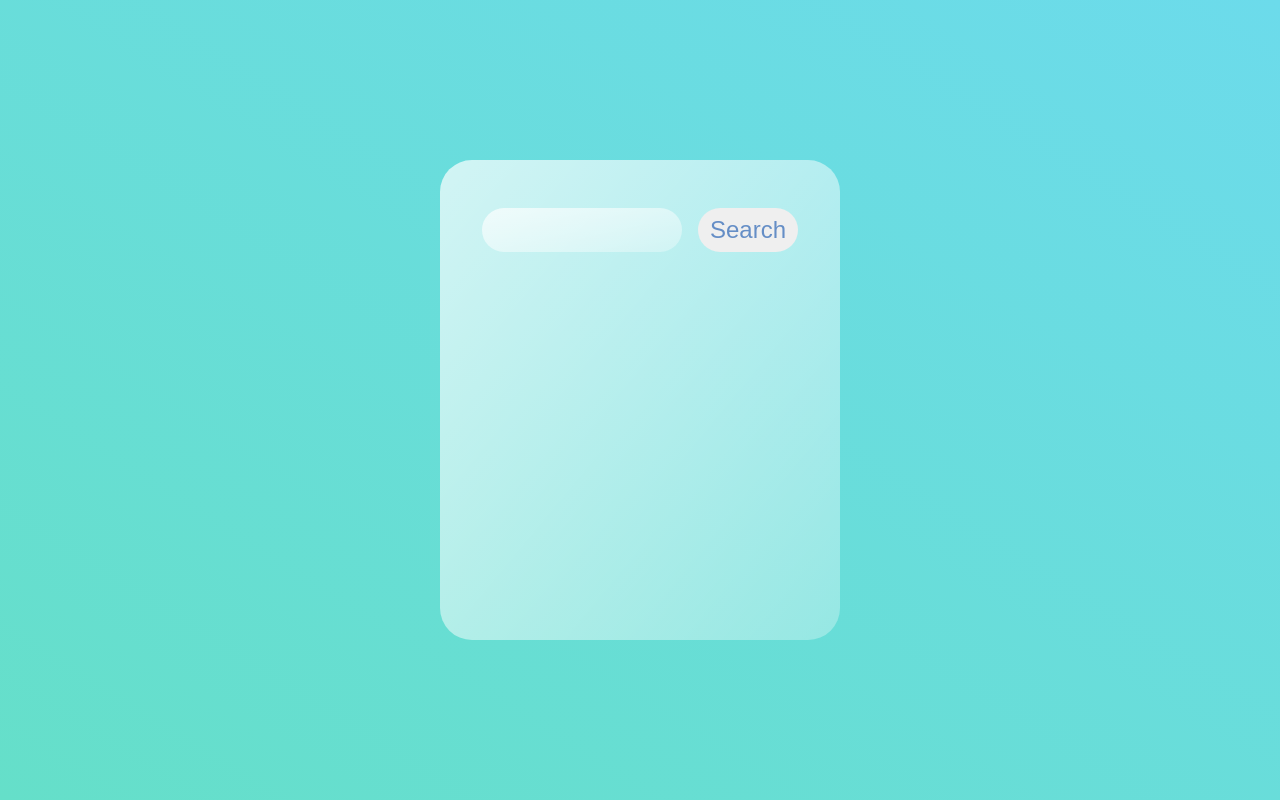
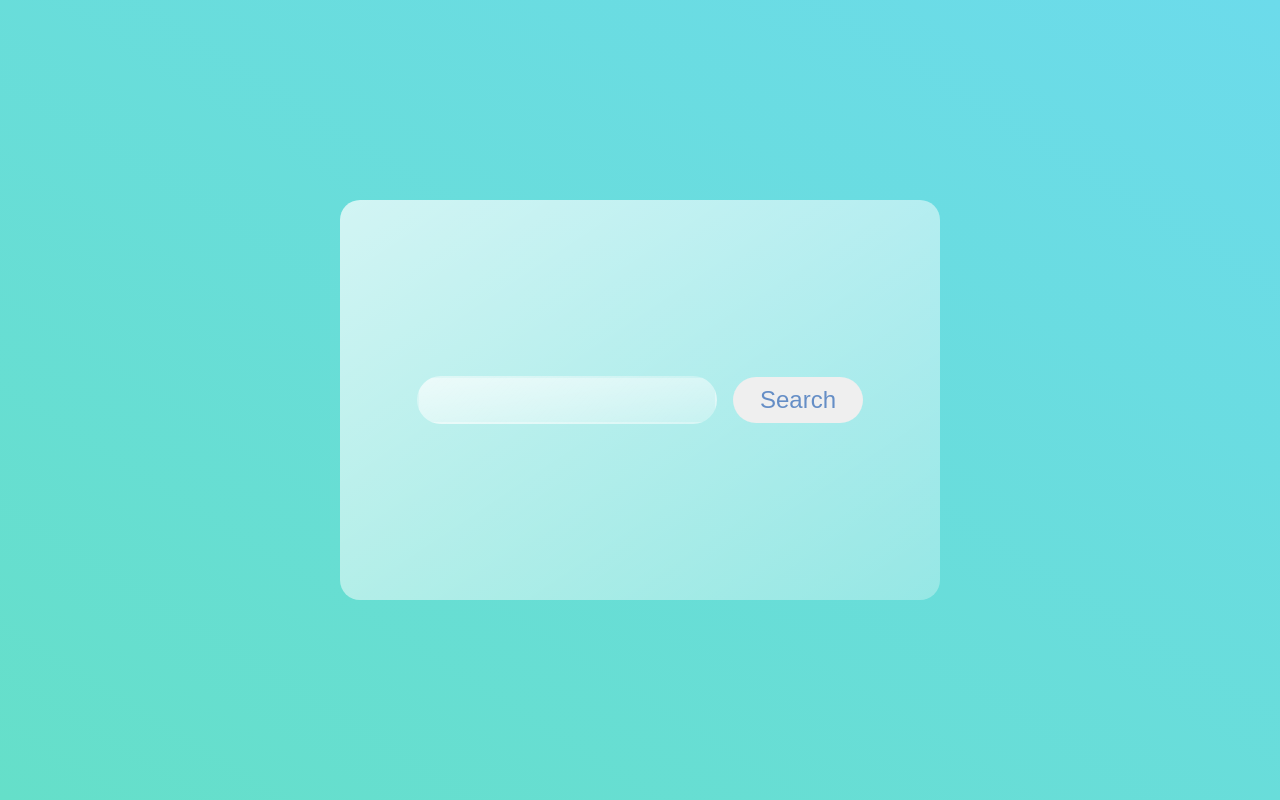
Before and after one commit to SerhiyDemchuk/weather-forecast, a React (Create React App) app: page / in a window 1280 px wide. Built offline with nearby package versions, Linux system fonts and the light colour scheme.

Commit message:
Стилизация

```diff
--- a/src/App.css
+++ b/src/App.css
@@ -7,13 +7,16 @@
 }
 
 .App {
-  background: white;
-  min-height: 60vh;
-  width: 50vh;
+  min-width: 600px;
   background: linear-gradient(
     to right bottom,
     rgba(255, 255, 255, 0.7),
     rgba(255, 255, 255, 0.3)
     );
-  border-radius: 2rem;
+    border-radius: 20px;
 }
+
+.App:hover {
+  box-shadow: rgba(0, 0, 0, 0.1) 0px 10px 50px;
+  transition: ease .7s all;
+}
--- a/src/components/ShowMain/ShowMain.js
+++ b/src/components/ShowMain/ShowMain.js
@@ -3,7 +3,7 @@ import s from './ShowMain.module.css';
 
 const ShowMain = ({main, convertTemp, ...props}) => {
     return (
-        <div style={props.hideEls}>
+        <div className={s.mainWrap} style={props.hideEls}>
             <div className={s.temp}>Temperature: {convertTemp(main, 'temp')}</div>
             <div className={s.feelsLike}>Feels like: {convertTemp(main, 'feels_like')}</div>
             <div className={s.tempMin}>Temp min: {convertTemp(main, 'temp_min')}</div>
--- a/src/components/ShowMain/ShowMain.module.css
+++ b/src/components/ShowMain/ShowMain.module.css
@@ -1,3 +1,12 @@
+.mainWrap {
+  padding: 0 85px;
+}
+
+
+.visibility {
+
+}
+
 .temp {
 
 }
--- a/src/components/WeatherDisplay/WeatherDisplay.js
+++ b/src/components/WeatherDisplay/WeatherDisplay.js
@@ -9,7 +9,7 @@ const WeatherDisplay = ({ sys, weather, ...props }) => {
         <div style={props.hideEls}>
             <div className={s.mainInfo}>
                 <h2 className={s.name}>{props.name} {sys.country}</h2>
-            <ShowIcon weather={weather} request={props.request} />
+                <ShowIcon weather={weather} request={props.request} />
             </div>
             <ShowMain hideEls={props.hideEls} convertTemp={props.convertTemp} main={props.main} />
             <div className={s.visibility}>Visibility: {props.visibility}</div>
--- a/src/components/WeatherDisplay/WeatherDisplay.module.css
+++ b/src/components/WeatherDisplay/WeatherDisplay.module.css
@@ -5,9 +5,11 @@ h2, p {
 }
 
 .typeInfo {
-  padding-top: 3rem;
+  height: 400px;
+  padding: 48px 0;
   display: flex;
   justify-content: center;
+  align-items: center;
 }
 
 .typeInfo input {
@@ -16,29 +18,48 @@ h2, p {
     rgba(255, 255, 255, 0.7),
     rgba(255, 255, 255, 0.3)
   );
-  border: none;
+  border: 2px solid transparent;
+  outline: none;
   width: 50%;
-  padding: 0.5rem 0rem 0.5rem 1rem;
-  border-radius: 2rem;
-  font-size: 24px;
+  padding: 8px 16px;
+  border-radius: 32px;
+  font-size: 1.5rem;
   color: #658ec6;
 }
 
+.typeInfo input:focus {
+  border: 2px solid #6ADCE2;
+}
+
+.typeInfo input:hover {
+  box-shadow: rgba(0, 0, 0, 0.1) 0px 10px 50px;
+  transition: ease .5s;
+}
+
 .typeInfo button {
-  margin-left: 1rem;
-  border-radius: 2rem;
-  width: 25%;
-  border: none;
+  outline: none;
+  cursor: pointer;
+  margin-left: 16px;
+  border-radius: 32px;
+  padding: 7px 25px;
+  border: 2px solid transparent;
   color: #658ec6;
   font-size: 24px;
+  transition: ease-in .4s all;
+}
+
+.typeInfo button:hover {
+  box-shadow: rgba(0, 0, 0, 0.116) 0px 10px 50px;
+  background: #6ed9df;
+  color: #fff;
 }
 
 .mainInfo {
   display: flex;
   flex-direction: column;
-  padding-left: 4rem;
+  padding-left: 85px;
 }
 
 .name {
-  padding: 1rem 0 1rem;
+  padding: 16px 0;
 }
--- a/src/components/WeatherDisplay/WeatherDisplayContainer.js
+++ b/src/components/WeatherDisplay/WeatherDisplayContainer.js
@@ -7,7 +7,6 @@ import s from './WeatherDisplay.module.css';
 const WeatherDisplayContainer = (props) => {
 
     let [inpVal, setInpVal] = useState();
-
     const getCity = (e) => {
         setInpVal(e.target.value);
     }
--- a/src/index.css
+++ b/src/index.css
@@ -6,7 +6,7 @@
 
 body {
   font-family: "Poppins", sans-serif;
-  min-height: 100vh;
+  height: 100vh;
   background: linear-gradient(
     to right top,
     #65dfc9,
@@ -14,6 +14,7 @@ body {
   display: flex;
   align-items: center;
   justify-content: center;
+  padding: 100px 0;
 }
 
 code {
```
